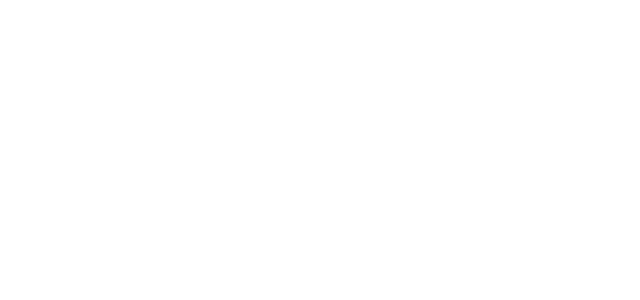
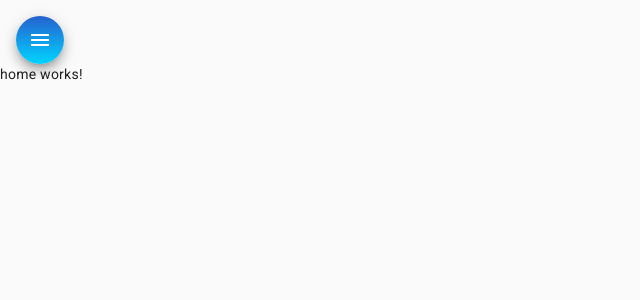
Before and after one commit to RiumeCarlosA/Helpme-Frontend, an Angular app: page /home in a window 1280 px wide. Before the commit this address led to /. Shown: the top 300 px of the page, without its empty margins (0-640 px from the left). Built offline with nearby package versions, Linux system fonts and the light colour scheme.

Commit message:
criando component home e configurando rota

```diff
--- a/src/app/app-routing.module.ts
+++ b/src/app/app-routing.module.ts
@@ -1,10 +1,13 @@
 import { NgModule } from '@angular/core';
 import { RouterModule, Routes } from '@angular/router';
+import { HomeComponent } from './components/home/home.component';
 import { NavComponent } from './components/nav/nav.component';
 
 const routes: Routes = [
   {
-    path: '', component: NavComponent
+    path: '', component: NavComponent, children: [
+      {path: 'home', component: HomeComponent}
+    ]
   }
 ];
 
--- a/src/app/app.module.ts
+++ b/src/app/app.module.ts
@@ -28,11 +28,13 @@
 
 //Componentes
 import { NavComponent } from './components/nav/nav.component';
+import { HomeComponent } from './components/home/home.component';
 
 @NgModule({
   declarations: [
     AppComponent,
-    NavComponent
+    NavComponent,
+    HomeComponent
   ],
   imports: [
     BrowserModule,
--- /dev/null
+++ b/src/app/components/home/home.component.html
@@ -0,0 +1 @@
+<p>home works!</p>
--- a/src/app/components/nav/nav.component.html
+++ b/src/app/components/nav/nav.component.html
@@ -29,6 +29,7 @@
        <button class="menu mat-elevation-z8" (click)="drawer.toggle()" mat-icon-button>
           <mat-icon>menu</mat-icon>
        </button>
+       <router-outlet></router-outlet>
     </div>
 
  </mat-drawer-container>
--- a/src/app/components/nav/nav.component.ts
+++ b/src/app/components/nav/nav.component.ts
@@ -1,4 +1,5 @@
 import { Component, OnInit } from '@angular/core';
+import { Router } from '@angular/router';
 
 @Component({
   selector: 'app-nav',
@@ -7,9 +8,9 @@
 })
 export class NavComponent implements OnInit{
 
-  constructor(){}
+  constructor(private router: Router){}
 
   ngOnInit(): void {
-
+    this.router.navigate(['home'])
   }
 }
```
Also changed, not shown: src/app/components/home/home.component.ts (added, +10 -0 lines), src/app/components/home/home.component.css (added), src/app/components/nav/nav.component.css (indentation only).
